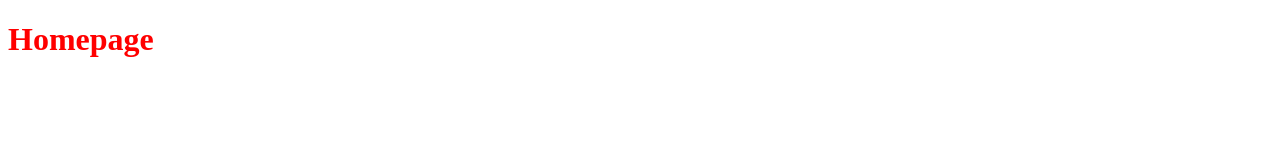
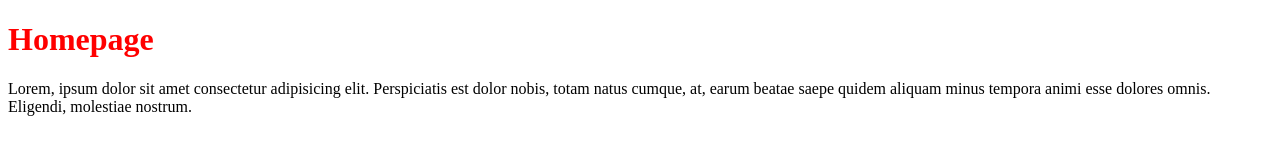
Before and after one commit to irynalitvinova/homepage, a plain HTML site: page index.html in a window 1280 px wide. Drawn offline with Linux system fonts and the light colour scheme.

Commit message:
write code in index.html

```diff
--- a/index.html
+++ b/index.html
@@ -14,6 +14,7 @@
 <body>
 
   <h1>Homepage</h1>
+  <p>Lorem, ipsum dolor sit amet consectetur adipisicing elit. Perspiciatis est dolor nobis, totam natus cumque, at, earum beatae saepe quidem aliquam minus tempora animi esse dolores omnis. Eligendi, molestiae nostrum.</p>
 
 </body>
 
```
